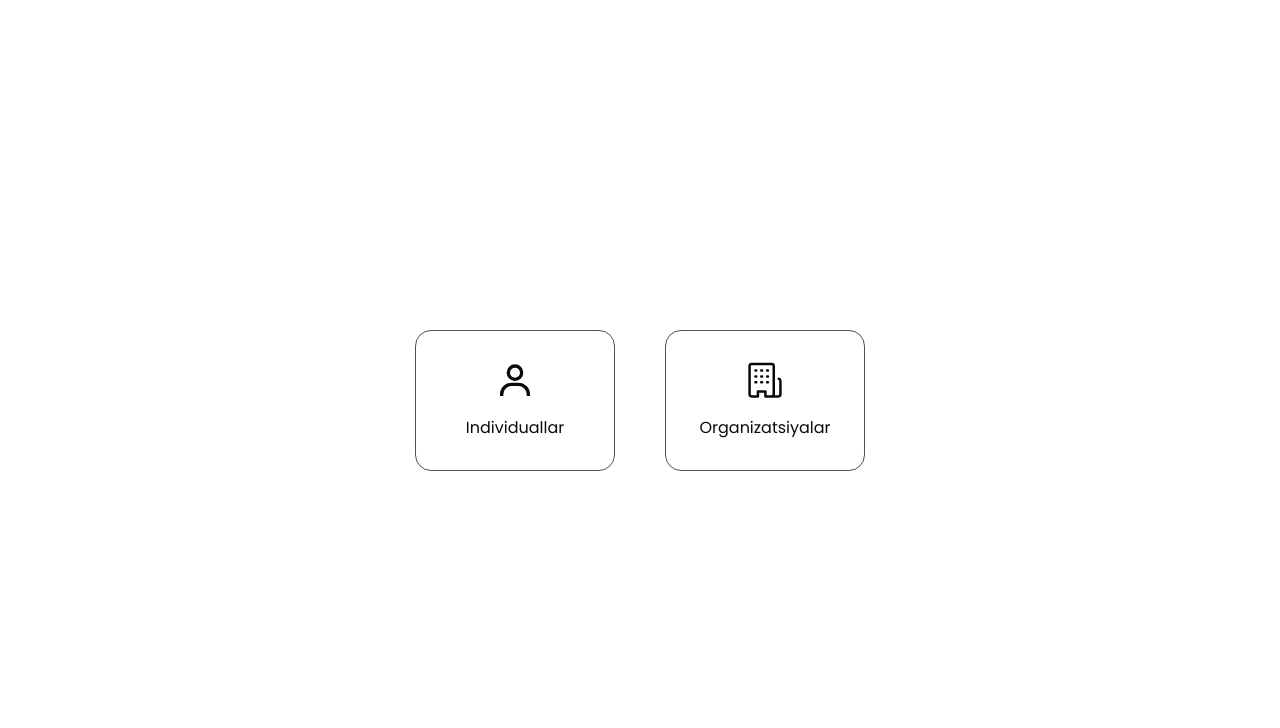
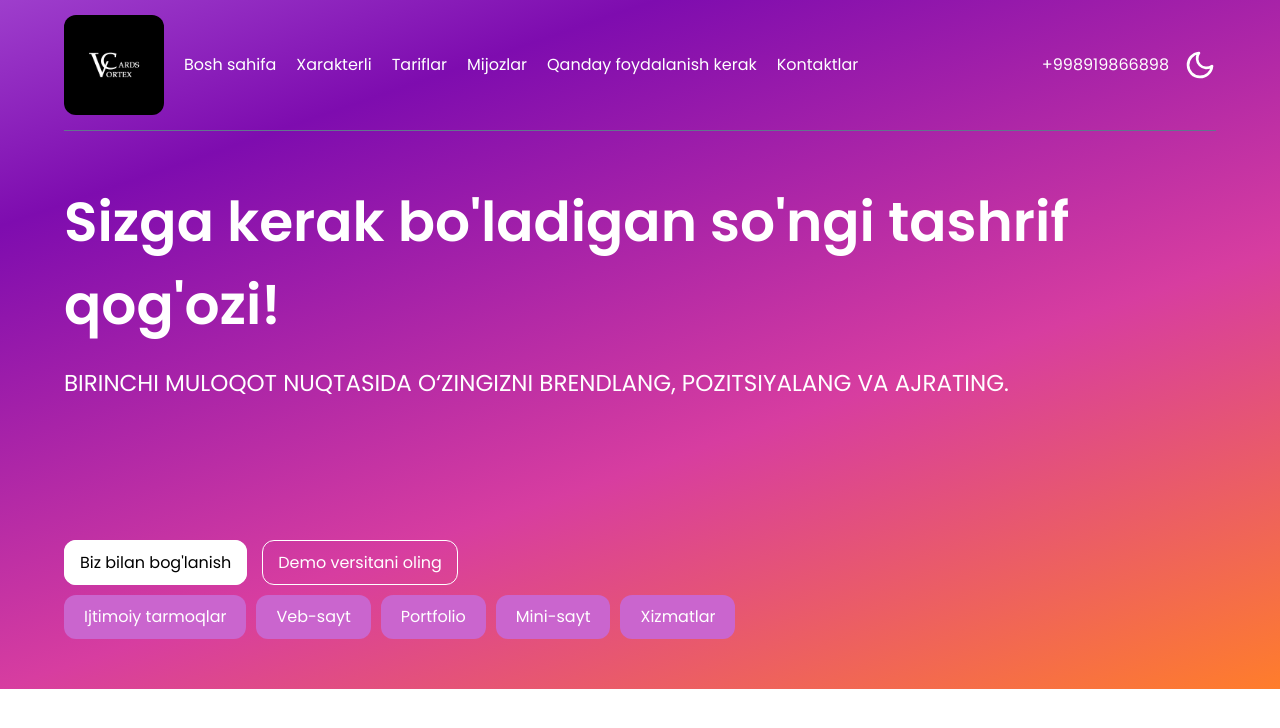
Before and after one commit to ShokhruzKhamzayev/VortexCards, a Next.js app: page / in a window 1280 px wide. Shown: the top 728 px of the page. Built offline with nearby package versions, Linux system fonts and the light colour scheme.

Commit message:
started working on first landing entry page of VortexCards

```diff
--- a/app/globals.css
+++ b/app/globals.css
@@ -130,4 +130,8 @@
   margin: 0px auto;
 }
 
-/* ! Carousel styles */
+.custom_bg {
+  background: rgb(158,62,204);
+  background: linear-gradient(161deg, rgba(158,62,204,1) 0%, rgba(126,12,175,1) 20%, rgba(215,61,160,1) 61%, rgba(255,125,43,1) 100%);
+  color: white;
+}
--- a/app/individual/page.tsx
+++ /dev/null
@@ -1,28 +0,0 @@
-export const dynamic = 'force-dynamic'
-
-import CustomImage from "@/components/ui/customImage"
-import { fetchAllIndividuals } from "@/lib"
-import Link from "next/link"
-
-export default async function Individual() {
-  const {individuals} = await fetchAllIndividuals()
-  return (
-    <div className="lg:max-w-[1100px] mx-auto max-w-[90%] my-[20px]">
-      <div className="grid grid-cols-1 md:grid-cols-2 lg:grid-cols-3 gap-[25px]">
-        {
-          individuals.map(person => (
-            <Link href={`/individual/${person.slug}`} key={person.slug} className="border border-slate-700 dark:border-white py-[10px] px-[15px] rounded-[15px] text-center">
-              <div className="relative w-full h-[350px] overflow-hidden mb-[15px]">
-                <CustomImage src={person.avatar.url} alt={person.fullName} classname="object-cover rounded-[15px]"/>
-              </div>
-              <div className="space-y-[15px]">
-                <h1 className="text-3xl font-semibold">{person.fullName}</h1>
-                <h3 className="text-yellow-500 text-[12px] font-medium">{person.organization.name}</h3>
-              </div>
-            </Link>
-          ))
-        }
-      </div>
-    </div>
-  )
-}
--- a/app/organization/page.tsx
+++ /dev/null
@@ -1,28 +0,0 @@
-import CustomImage from "@/components/ui/customImage"
-import { fetchAllOrganizations } from "@/lib"
-import Link from "next/link"
-
-export const dynamic = 'force-dynamic'
-
-export default async function Organizations() {
-  const {organizations} = await fetchAllOrganizations()
-  return (
-    <div className="lg:max-w-[1100px] mx-auto max-w-[90%] my-[20px]">
-      <div className="grid grid-cols-1 md:grid-cols-2 lg:grid-cols-3 gap-[25px]">
-        {
-          organizations.map(organization => (
-            <Link href={`/organization/${organization.slug}`} key={organization.slug} className="border border-slate-700 dark:border-white py-[10px] px-[15px] rounded-[15px] text-center">
-              <div className="relative w-full h-[350px] overflow-hidden mb-[15px]">
-                <CustomImage src={organization.avatar.url} alt={organization.name} classname="object-cover rounded-[15px]"/>
-              </div>
-              <div className="space-y-[15px]">
-                <h1 className="text-3xl font-semibold">{organization.name}</h1>
-                <h3 className="text-yellow-500 text-[12px] font-medium">{organization.fieldOfOrganization}</h3>
-              </div>
-            </Link>
-          ))
-        }
-      </div>
-    </div>
-  )
-}
--- a/app/page.tsx
+++ b/app/page.tsx
@@ -1,18 +1,37 @@
+import Header from "@/components/header";
 import Link from "next/link";
-import { BiUser } from "react-icons/bi";
-import { GoOrganization } from "react-icons/go";
 
 export default function Home() {
   return (
-    <div className="flex justify-center items-center min-h-[100dvh] gap-[50px] flex-col md:flex-row">
-      <Link href={'/individual'} className="flex items-center flex-col border border-slate-600 dark:border-slate-100 py-[30px] px-[70px] rounded-[16px] w-[200px] gap-[15px]">
-        <BiUser size={40}/>
-        Individuallar
-      </Link>
-      <Link href={'/organization'} className="flex items-center flex-col border border-slate-600 dark:border-slate-100 py-[30px] px-[70px] rounded-[16px] w-[200px] gap-[15px]">
-        <GoOrganization size={40}/>
-        Organizatsiyalar
-      </Link>
+    <div className="custom_bg">
+      <Header/>
+      <main className="custom-container py-[50px]">
+        <div className="space-y-[20px]">
+          <h1 className="text-[26px] md:text-[35px] lg:text-[55px] font-semibold ">Sizga kerak bo'ladigan so'ngi tashrif qog'ozi!</h1>
+          <p className="uppercase text-[19px] md:text-[23px] ">BIRINCHI MULOQOT NUQTASIDA O‘ZINGIZNI BRENDLANG, POZITSIYALANG VA AJRATING.</p>
+          <div className="space-x-[15px] mt-[150px]">
+            <Link className="bg-white border text-black border-white rounded-[12px] px-[15px] py-[10px]" href={'/'}>Biz bilan bog'lanish</Link>
+            <Link className="bg-transparent border text-white border-white rounded-[12px] px-[15px] py-[10px]" href={'/'}>Demo versitani oling</Link>
+          </div>
+          <div className="flex items-center gap-[10px]">
+            <div className="bg-[#ca65ce] py-[10px] px-[20px] rounded-[12px]">
+              <span>Ijtimoiy tarmoqlar</span>
+            </div>
+            <div className="bg-[#ca65ce] py-[10px] px-[20px] rounded-[12px]">
+              <span>Veb-sayt</span>
+            </div>
+            <div className="bg-[#ca65ce] py-[10px] px-[20px] rounded-[12px]">
+              <span>Portfolio</span>
+            </div>
+            <div className="bg-[#ca65ce] py-[10px] px-[20px] rounded-[12px]">
+              <span>Mini-sayt</span>
+            </div>
+            <div className="bg-[#ca65ce] py-[10px] px-[20px] rounded-[12px]">
+              <span>Xizmatlar</span>
+            </div>
+          </div>
+        </div>
+      </main>
     </div>
   );
 }
--- /dev/null
+++ b/components/header.tsx
@@ -0,0 +1,18 @@
+import Image from "next/image";
+import Nav from "./nav";
+import ThemeSwitcher from "./themeSwitcher";
+
+export default function Header() {
+  return (
+    <header className="custom-container flex justify-between items-center py-[15px] border-b border-slate-500 dark:border-slate-200">
+        <div className="flex items-center gap-[20px]">
+            <Image src={'/logo.jpg'} alt="the brand logo" width={100} height={100} className="rounded-[12px]"/>
+            <Nav/>
+        </div>
+        <div className="flex items-center gap-[15px]">
+            <a href="tell:+998919866898">+998919866898</a>
+            <ThemeSwitcher/>
+        </div>
+    </header>
+  )
+}
--- /dev/null
+++ b/components/nav.tsx
@@ -0,0 +1,14 @@
+import Link from "next/link";
+
+export default function Nav() {
+  return (
+    <nav className="space-x-[20px]">
+        <Link href={'/'}>Bosh sahifa</Link>
+        <Link href={'/'}>Xarakterli</Link>
+        <Link href={'/'}>Tariflar</Link>
+        <Link href={'/'}>Mijozlar</Link>
+        <Link href={'/'}>Qanday foydalanish kerak</Link>
+        <Link href={'/'}>Kontaktlar</Link>
+    </nav>
+  )
+}
--- a/lib/index.ts
+++ b/lib/index.ts
@@ -55,44 +55,6 @@ export async function fetchSpecIndividual(slug: string) {
     return data
 }
 
-export async function fetchAllIndividuals() {
-    const myQuery = gql`
-        query MyQuery {
-            individuals {
-                fullName
-                organization {
-                name
-                }
-                avatar {
-                url
-                }
-                slug
-            }
-        }
-    `
-
-    const data = await client.request<{individuals: InnerDetailTypo[]}>(myQuery)
-    return data
-}
-
-export async function fetchAllOrganizations() {
-    const myQuery = gql`
-        query MyQuery {
-            organizations {
-                name
-                slug
-                avatar {
-                url
-                }
-                fieldOfOrganization
-            }
-        }
-    `
-
-    const data = await client.request<{organizations: OrganizationTypo[]}>(myQuery)
-    return data
-}
-
 export async function fetchSpecOrganization(slug: string) {
     const myQuery = gql`
         query MyQuery {
```
Also changed, not shown: public/logo.jpg (added).
